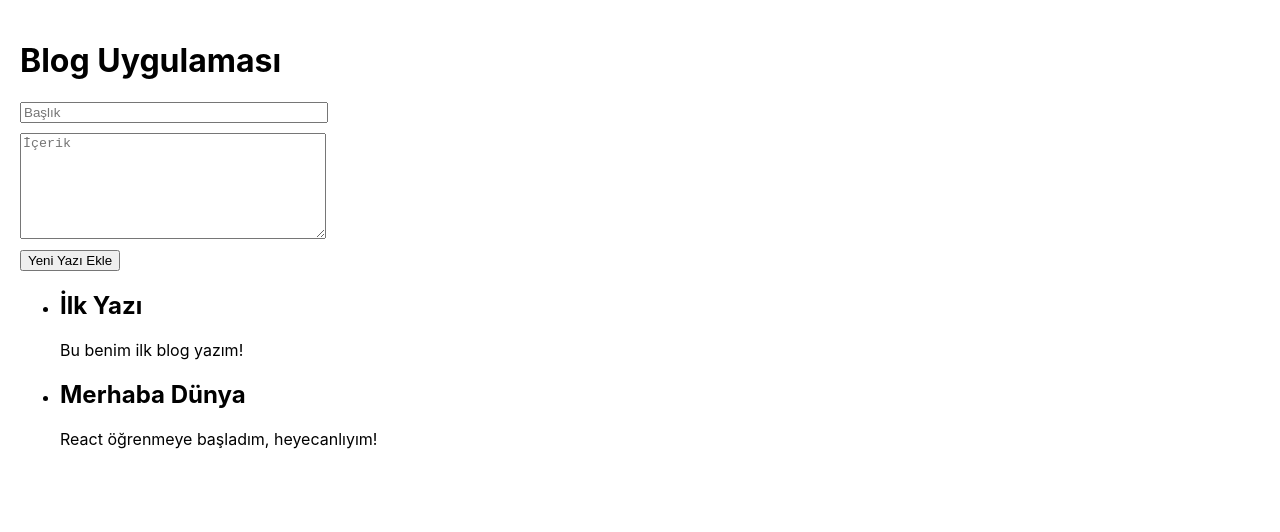
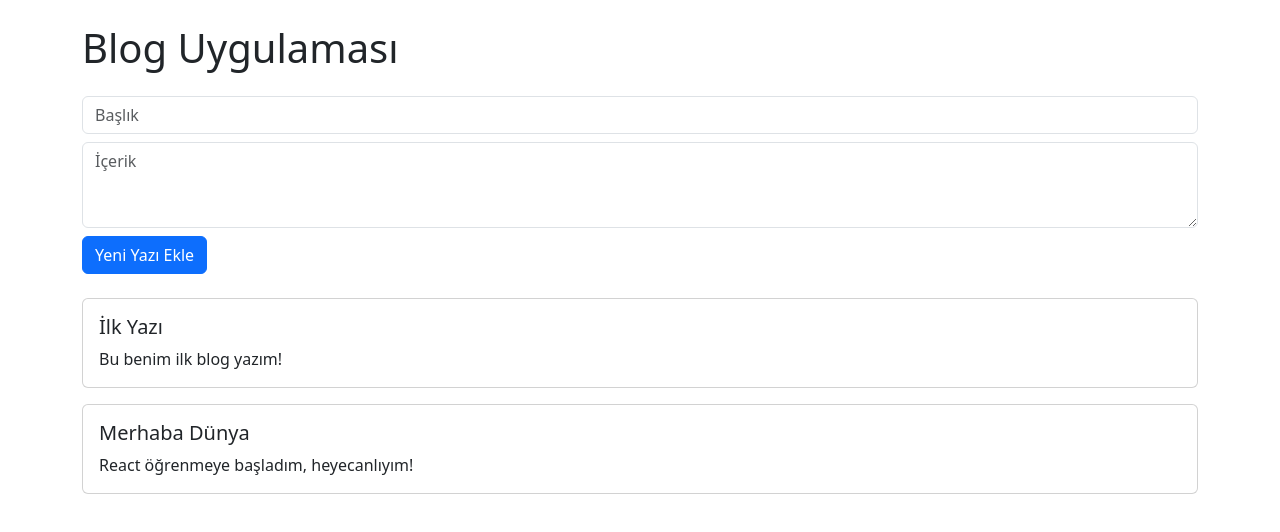
Before and after one commit to kemalgumustabak/react-app, a React (Create React App) app: page / in a window 1280 px wide. Shown: the top 532 px of the page. Built offline with nearby package versions, Linux system fonts and the light colour scheme.

Commit message:
Bootstrap eklendi

```diff
--- a/package.json
+++ b/package.json
@@ -7,7 +7,9 @@
     "@testing-library/jest-dom": "^6.6.3",
     "@testing-library/react": "^16.3.0",
     "@testing-library/user-event": "^13.5.0",
+    "bootstrap": "^5.3.6",
     "react": "^19.1.0",
+    "react-bootstrap": "^2.10.10",
     "react-dom": "^19.1.0",
     "react-scripts": "5.0.1",
     "web-vitals": "^2.1.4"
--- a/src/App.js
+++ b/src/App.js
@@ -1,4 +1,5 @@
 import React, { useState } from 'react';
+import { Container, Card, Button, Form } from 'react-bootstrap';
 
 function App() {
   const [posts, setPosts] = useState([
@@ -13,8 +14,8 @@ function App() {
     e.preventDefault();
     const newPost = {
       id: posts.length + 1,
-      title: title,
-      content: content
+      title,
+      content
     };
     setPosts([newPost, ...posts]);
     setTitle('');
@@ -22,35 +23,39 @@ function App() {
   };
 
   return (
-    <div style={{ padding: '20px' }}>
-      <h1>Blog Uygulaması</h1>
+    <Container className="py-4">
+      <h1 className="mb-4">Blog Uygulaması</h1>
 
-      <form onSubmit={handleSubmit} style={{ marginBottom: '20px' }}>
-        <input
+      <Form onSubmit={handleSubmit} className="mb-4">
+        <Form.Group className="mb-2">
+          <Form.Control
             type="text"
             placeholder="Başlık"
             value={title}
             onChange={(e) => setTitle(e.target.value)}
-          style={{ display: 'block', marginBottom: '10px', width: '300px' }}
           />
-        <textarea
+        </Form.Group>
+        <Form.Group className="mb-2">
+          <Form.Control
+            as="textarea"
             placeholder="İçerik"
+            rows={3}
             value={content}
             onChange={(e) => setContent(e.target.value)}
-          style={{ display: 'block', marginBottom: '10px', width: '300px', height: '100px' }}
           />
-        <button type="submit">Yeni Yazı Ekle</button>
-      </form>
+        </Form.Group>
+        <Button type="submit" variant="primary">Yeni Yazı Ekle</Button>
+      </Form>
 
-      <ul>
       {posts.map(post => (
-          <li key={post.id} style={{ marginBottom: '10px' }}>
-            <h2>{post.title}</h2>
-            <p>{post.content}</p>
-          </li>
+        <Card key={post.id} className="mb-3">
+          <Card.Body>
+            <Card.Title>{post.title}</Card.Title>
+            <Card.Text>{post.content}</Card.Text>
+          </Card.Body>
+        </Card>
       ))}
-      </ul>
-    </div>
+    </Container>
   );
 }
 
--- a/src/index.js
+++ b/src/index.js
@@ -3,6 +3,8 @@ import ReactDOM from 'react-dom/client';
 import './index.css';
 import App from './App';
 import reportWebVitals from './reportWebVitals';
+import 'bootstrap/dist/css/bootstrap.min.css';
+
 
 const root = ReactDOM.createRoot(document.getElementById('root'));
 root.render(
```
Also changed, not shown: 1 other file (tests, documents, lock files or other folders). Lines whose indentation alone changed are shown as unchanged.
